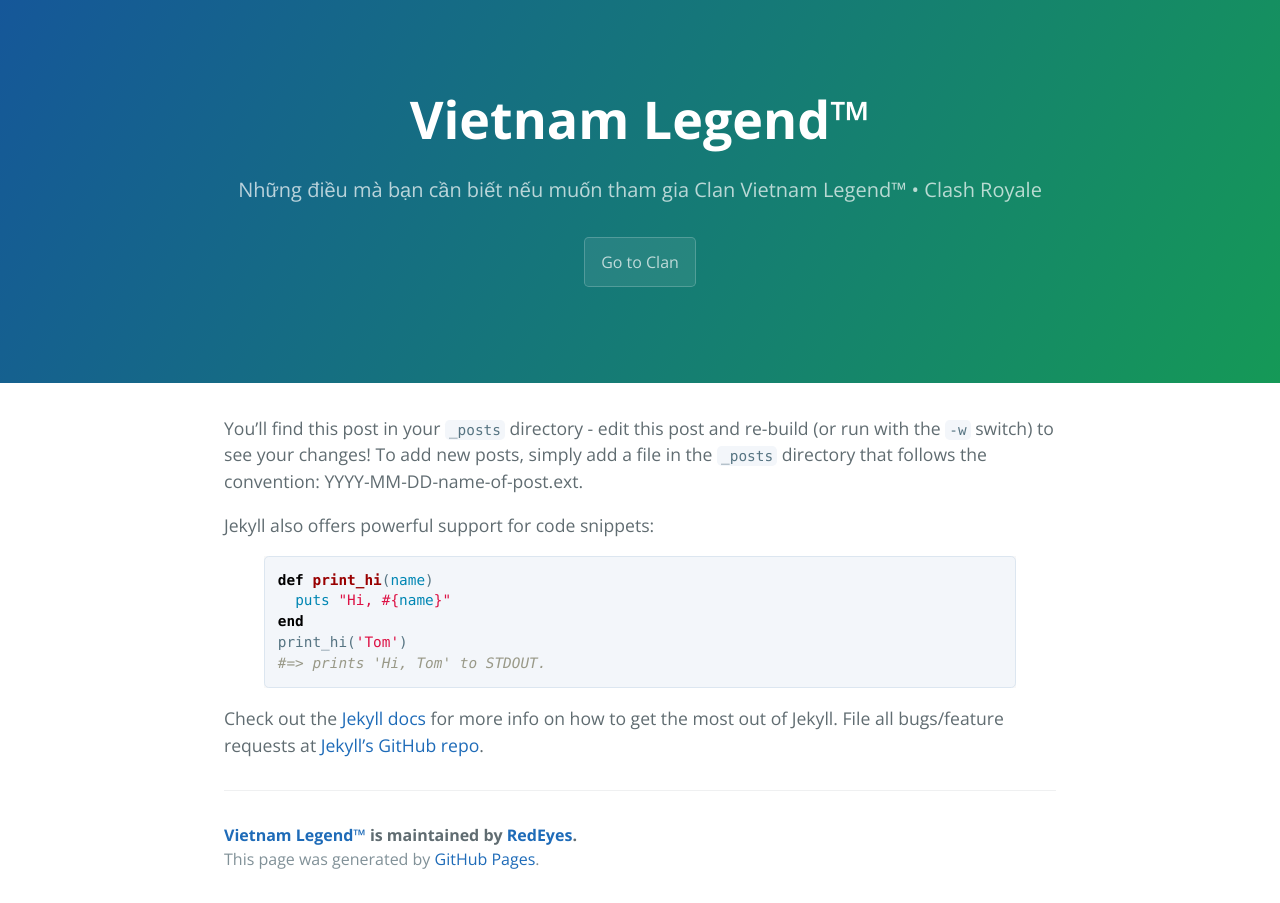
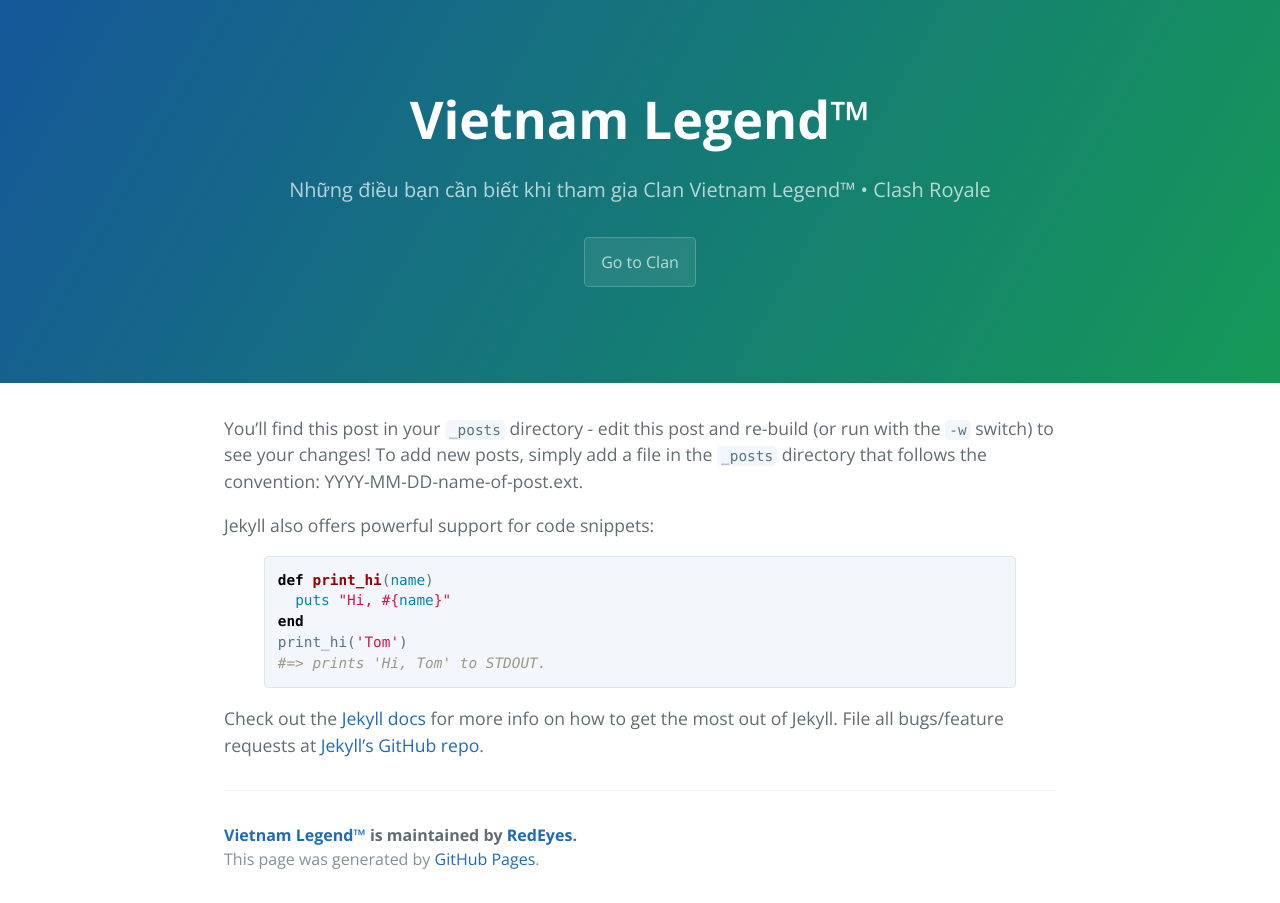
Before and after one commit to r1verONE/r1verOne.github.io, a Jekyll site: the page built from _posts/2016-02-12-sample-content.markdown, in a window 1280 px wide. Built offline with Jekyll 4.4.1, drawn with Linux system fonts in a browser that asks for light colours.

Commit message:
Update _config.yml

```diff
--- a/_config.yml
+++ b/_config.yml
@@ -1,6 +1,6 @@
 # Setup
 title:        Vietnam Legend™
-tagline:      Những điều mà bạn cần biết nếu muốn tham gia Clan Vietnam Legend™ • Clash Royale
+tagline:      Những điều bạn cần biết khi tham gia Clan Vietnam Legend™ • Clash Royale
 baseurl:      ""
 paginate:     1
 locale:       "en"
```
